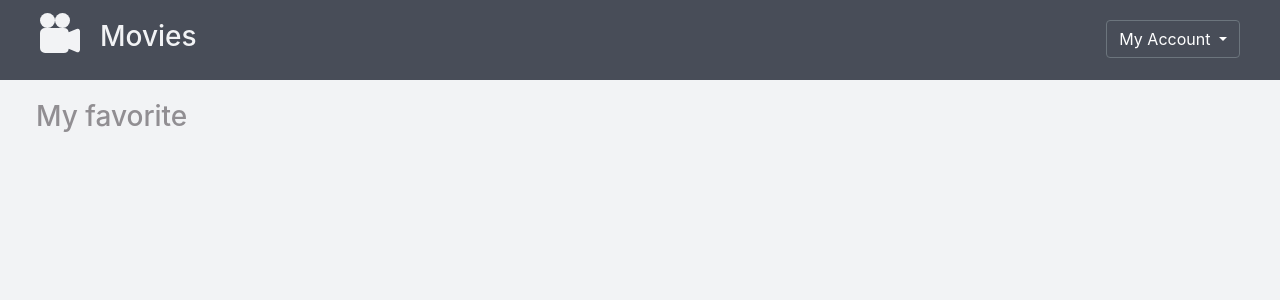
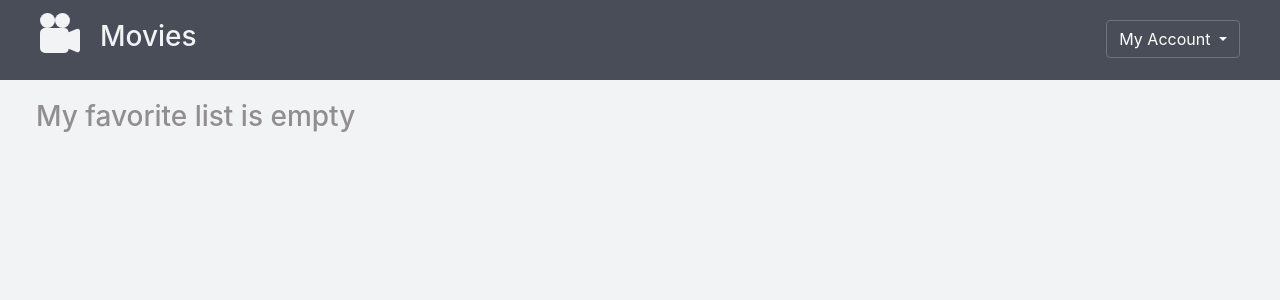
Before and after one commit to just13just/Movie-project-on-react-redux, a React (Create React App) app: page /favorites in a window 1280 px wide. Shown: the top 300 px of the page. Built offline with nearby package versions, Linux system fonts and the light colour scheme.

Commit message:
feat: improve favorites page title

```diff
--- a/src/elements/FavoritesPage.js
+++ b/src/elements/FavoritesPage.js
@@ -33,7 +33,7 @@ const FavoritesPage = (props) => {
             <div className='favorites-page-wrap'>
                 <div className='favorite-page'>
                     <div className='favorite-head'>
-                        <h3>My favorite</h3>
+                        <h3>My favorite {favoritesFilms.length === 0 ? <span>list is empty</span> : null}</h3>
                     </div>
                     {filmsList}
                 </div>
```
